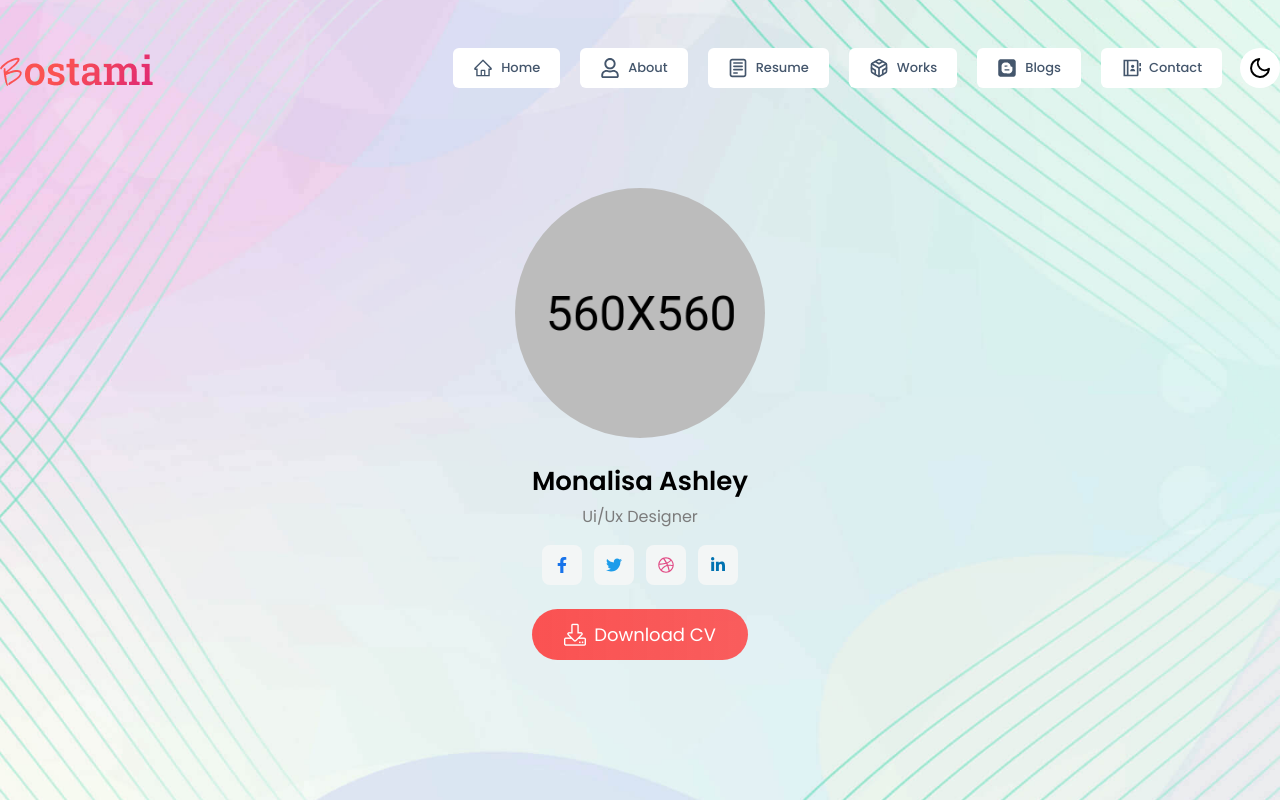
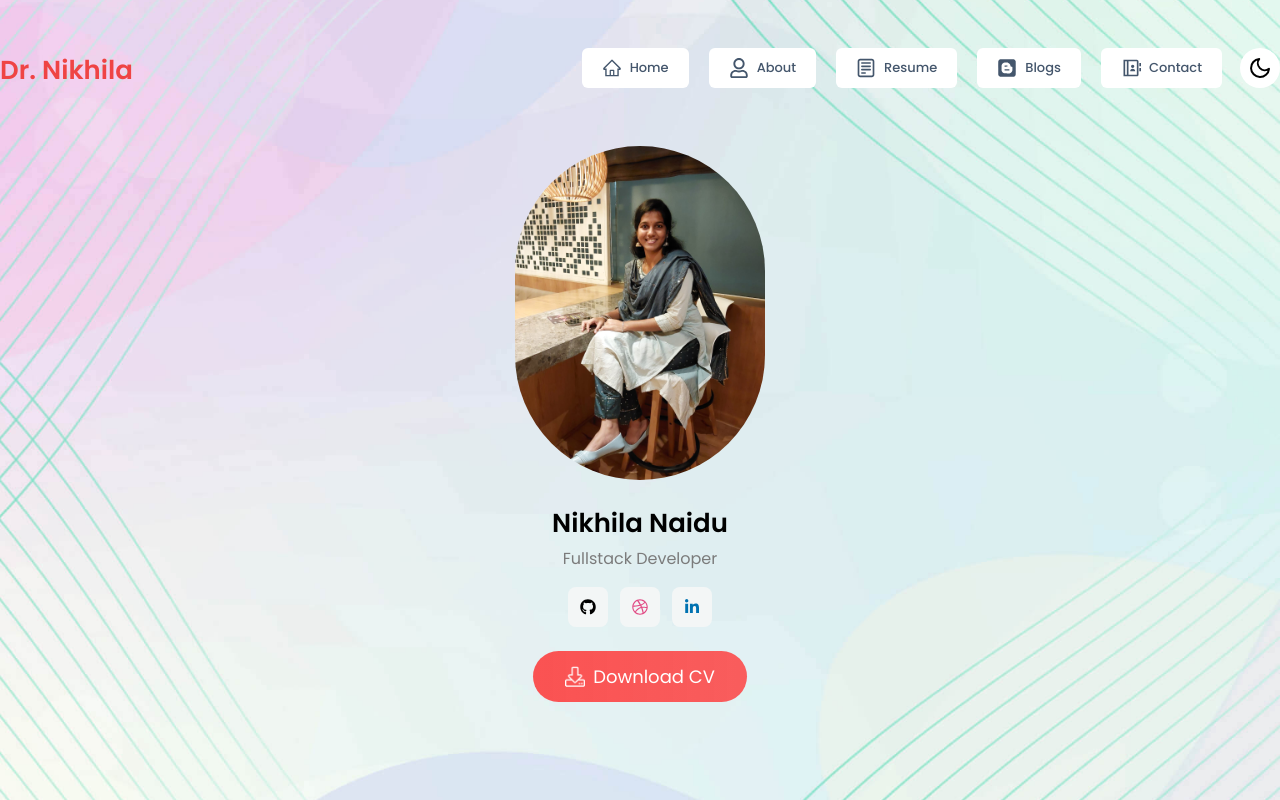
Before and after one commit to nikhila-naidu/portfolio, a Next.js app: page /home in a window 1280 px wide. Built offline with nearby package versions, Linux system fonts and the light colour scheme.

Commit message:
chore: home page

```diff
--- a/components/footer/Footer.jsx
+++ b/components/footer/Footer.jsx
@@ -1,16 +1,16 @@
 const Footer = () => {
   return (
-    <footer className="overflow-hidden rounded-b-2xl bg-slate-50 dark:bg-black">
-      <div className="container">
-        <p className="text-center py-6 text-gray-lite  dark:text-color-910 ">
-          &copy; {new Date().getFullYear()} All Rights Reserved by{" "}
+    <footer className='overflow-hidden rounded-b-2xl bg-slate-50 dark:bg-black'>
+      <div className='container'>
+        <p className='text-center py-6 text-gray-lite  dark:text-color-910 '>
+          &copy; {new Date().getFullYear()} All Rights Reserved by{' '}
           <a
-            className="hover:text-[#FA5252] duration-300 transition"
-            href="https://themeforest.net/user/ib-themes"
-            target="_blank"
-            rel="noopener noreferrer"
+            className='hover:text-[#FA5252] duration-300 transition'
+            href='https://github.com/nikhila-naidu'
+            target='_blank'
+            rel='noopener noreferrer'
           >
-            ib-themes
+            Nikhila
           </a>
           .
         </p>
--- a/components/header/Header.jsx
+++ b/components/header/Header.jsx
@@ -1,51 +1,52 @@
-import { AiOutlineMenu, AiOutlineClose } from "react-icons/ai";
-import Link from "next/link";
-import { useState } from "react";
-import HeaderMenu from "../../data/HeaderMenu";
-import Image from "next/image";
-import DarkMode from "../mode/DarkMode";
-import DarkModeMobile from "../mode/DarkModeMobile";
-import { isActiveLink } from "../../utilis/linkActiveChecker";
-import { useRouter } from "next/router";
+import { AiOutlineMenu, AiOutlineClose } from 'react-icons/ai';
+import Link from 'next/link';
+import { useState } from 'react';
+import HeaderMenu from '../../data/HeaderMenu';
+import Image from 'next/image';
+import DarkMode from '../mode/DarkMode';
+import DarkModeMobile from '../mode/DarkModeMobile';
+import { isActiveLink } from '../../utilis/linkActiveChecker';
+import { useRouter } from 'next/router';
 
 const Header = () => {
   const [menuOpen, setMenuOpen] = useState(false);
   const router = useRouter();
 
   return (
-    <div className="z-50 ">
-      <div className="container">
+    <div className='z-50 '>
+      <div className='container'>
         {/* Header menu start  */}
-        <header className="flex justify-between items-center fixed top-0 left-0 w-full lg:static z-[1111111111]  ">
-          <div className=" flex justify-between w-full px-4 lg:px-0 bg-[#F3F6F6] lg:bg-transparent lg:dark:bg-transparent dark:bg-black ">
-            <div className="flex justify-between w-full items-center space-x-4 lg:my-8 my-5 ">
-              <Link className="text-5xl font-semibold" href="/">
+        <header className='flex justify-between items-center fixed top-0 left-0 w-full lg:static z-[1111111111]  '>
+          <div className=' flex justify-between w-full px-4 lg:px-0 bg-[#F3F6F6] lg:bg-transparent lg:dark:bg-transparent dark:bg-black '>
+            <div className='flex justify-between w-full items-center space-x-4 lg:my-8 my-5 '>
+              <Link className='text-5xl font-semibold' href='/'>
                 {/* website logo  */}
 
-                <Image
+                {/* <Image
                   className="h-[28px] lg:h-[32px]"
                   width={153}
                   height={26}
                   priority
                   src="/images/logo/logo.png"
                   alt="logo"
-                />
+                /> */}
+                <div className='text-red-500 dark:text-gray '>Dr. Nikhila</div>
               </Link>
 
               {/* start mobile menu toggle and mode btn */}
-              <div className="flex items-center">
+              <div className='flex items-center'>
                 <DarkModeMobile />
                 {!menuOpen ? (
                   <span
                     onClick={() => setMenuOpen(!menuOpen)}
-                    className="lg:opacity-0 lg:invisible visible opacity-100  bg-[#ef4060] w-[40px] h-[40px] rounded-full flex justify-center cursor-pointer items-center text-white dark:text-white text-3xl ml-3 "
+                    className='lg:opacity-0 lg:invisible visible opacity-100  bg-[#ef4060] w-[40px] h-[40px] rounded-full flex justify-center cursor-pointer items-center text-white dark:text-white text-3xl ml-3 '
                   >
                     <AiOutlineMenu />
                   </span>
                 ) : (
                   <span
                     onClick={() => setMenuOpen(!menuOpen)}
-                    className="lg:opacity-0 cursor-pointer lg:invisible visible opacity-100  bg-[#ef4060] w-[40px] h-[40px] rounded-full flex justify-center items-center text-white text-3xl ml-3 "
+                    className='lg:opacity-0 cursor-pointer lg:invisible visible opacity-100  bg-[#ef4060] w-[40px] h-[40px] rounded-full flex justify-center items-center text-white text-3xl ml-3 '
                   >
                     <AiOutlineClose />
                   </span>
@@ -59,28 +60,28 @@ const Header = () => {
           {/* mobile nav menu start */}
           <nav
             className={`${
-              menuOpen ? "block  dark:bg-black   " : "hidden lg:block"
+              menuOpen ? 'block  dark:bg-black   ' : 'hidden lg:block'
             }`}
           >
             {/* Menu items start  */}
             <ul
               className={`${
                 menuOpen
-                  ? "block lg:hidden  absolute left-0 rounded-b-[20px] top-20 z-[22222222222222] w-full bg-white dark:bg-[#212425] drop-shadow-lg py-4 "
-                  : "flex my-12 "
+                  ? 'block lg:hidden  absolute left-0 rounded-b-[20px] top-20 z-[22222222222222] w-full bg-white dark:bg-[#212425] drop-shadow-lg py-4 '
+                  : 'flex my-12 '
               }`}
             >
               {HeaderMenu.map((item) => (
-                <li key={item.id} className="mb-1">
+                <li key={item.id} className='mb-1'>
                   <Link
                     className={`${
                       isActiveLink(item.routePath, router.asPath)
-                        ? "rounded-md  cursor-pointer font-poppins bg-white text-gray-lite font-medium mx-2.5 flex text-xtiny py-2.5 px-2 md:px-4 xl:px-5 items-center transition-all duration-300 ease-in-out dark:hover:text-white dark:bg-[#212425] hover:text-white hover:bg-gradient-to-r from-[#FA5252] to-[#DD2476] dark:text-[#A6A6A6] linked bg-gradient-to-r "
-                        : "px-2 rounded-md  cursor-pointer font-poppins bg-white text-gray-lite font-medium mx-2.5 flex text-xtiny py-2.5 md:px-4 xl:px-5 items-center transition-all duration-300 ease-in-out dark:hover:text-white dark:bg-[#212425] hover:text-white hover:bg-gradient-to-r from-[#FA5252] to-[#DD2476] dark:text-[#A6A6A6]"
+                        ? 'rounded-md  cursor-pointer font-poppins bg-white text-gray-lite font-medium mx-2.5 flex text-xtiny py-2.5 px-2 md:px-4 xl:px-5 items-center transition-all duration-300 ease-in-out dark:hover:text-white dark:bg-[#212425] hover:text-white hover:bg-gradient-to-r from-[#FA5252] to-[#DD2476] dark:text-[#A6A6A6] linked bg-gradient-to-r '
+                        : 'px-2 rounded-md  cursor-pointer font-poppins bg-white text-gray-lite font-medium mx-2.5 flex text-xtiny py-2.5 md:px-4 xl:px-5 items-center transition-all duration-300 ease-in-out dark:hover:text-white dark:bg-[#212425] hover:text-white hover:bg-gradient-to-r from-[#FA5252] to-[#DD2476] dark:text-[#A6A6A6]'
                     } `}
                     href={item.routePath}
                   >
-                    <span className="mr-2 text-xl">{item.icon}</span>
+                    <span className='mr-2 text-xl'>{item.icon}</span>
                     {item.name}
                   </Link>
                 </li>
--- a/components/hero/Hero.jsx
+++ b/components/hero/Hero.jsx
@@ -1,39 +1,47 @@
-import Image from "next/image";
-import Social from "../social/Social";
+import Image from 'next/image';
+import Social from '../social/Social';
 
 const Hero = () => {
   return (
     <div
-      className="flex flex-col items-center h-[100vh] md:h-[90vh] lg:h-[80vh]  xl:h-[71vh]  justify-center"
-      data-aos="fade"
+      className='flex flex-col items-center h-[100vh] md:h-[90vh] lg:h-[80vh]  xl:h-[71vh]  justify-center'
+      data-aos='fade'
     >
       <Image
-        className="rounded-full w-[250px] h-[250px] 2xl:w-[280px] 2xl:h-[280px]"
-        src="/images/about/avatar.jpg"
+        className='rounded-full '
+        src='/images/about/avatar.jpg'
         width={250}
         height={250}
         priority
-        alt="hero image"
+        alt='hero image'
       />
-      <h3 className="mt-6 mb-1 text-5xl font-semibold dark:text-white">
-        Monalisa Ashley
+      <h3 className='mt-6 mb-1 text-5xl font-semibold dark:text-white '>
+        Nikhila Naidu
       </h3>
-      <p className="mb-4 text-[#7B7B7B]">Ui/Ux Designer</p>
+      <p className='mb-4 text-[#7B7B7B]'>Fullstack Developer</p>
       {/* Avatar Info End */}
 
       {/* Social information start */}
-      <div className="flex space-x-3">
+      <div className='flex space-x-3'>
         <Social />
       </div>
       {/* Social information start */}
 
       {/* Dowanload button start */}
       <a
-        href="/images/cv.pdf"
+        href='/images/cv.pdf'
         download
-        className="flex items-center bg-gradient-to-r from-[#FA5252] to-[#DD2476] duration-200 transition ease-linear hover:bg-gradient-to-l from-[#DD2476]  to-[#fa5252ef] px-8 py-3 text-lg text-white rounded-[35px] mt-6"
+        className='flex items-center bg-gradient-to-r from-[#FA5252] to-[#DD2476] duration-200 transition ease-linear hover:bg-gradient-to-l from-[#DD2476]  to-[#fa5252ef] px-8 py-3 text-lg text-white rounded-[35px] mt-6'
       >
-        <img src="/images/download.png" alt="icon" className="mr-2" />
+        <Image
+          className='mr-2'
+          src='/images/download.png'
+          width={20}
+          height={20}
+          // priority
+          alt='icon'
+        />
+        {/* <img src='/images/download.png' alt='icon' className='mr-2' /> */}
         Download CV
       </a>
 
--- a/components/seo/Seo.jsx
+++ b/components/seo/Seo.jsx
@@ -1,12 +1,9 @@
-import Head from "next/head";
+import Head from 'next/head';
 
 const Seo = ({ pageTitle }) => (
   <>
     <Head>
-      <title>
-        {pageTitle &&
-          `${pageTitle} || Bostami - Tailwind CSS  Personal Portfolio React Nextjs Template}`}
-      </title>
+      <title>{pageTitle && `${pageTitle} || Nikhila Portfolio`}</title>
     </Head>
   </>
 );
--- a/components/social/Social.jsx
+++ b/components/social/Social.jsx
@@ -3,33 +3,34 @@ import {
   FaFacebookF,
   FaLinkedinIn,
   FaTwitter,
-} from "react-icons/fa";
+  FaGithub,
+} from 'react-icons/fa';
 
 const Social = () => {
   const socialContent = [
-    {
-      id: 1,
-      link: "https://www.facebook.com/",
-      icon: <FaFacebookF />,
-      iconClass: "text-[#1773EA]",
-    },
+    // {
+    //   id: 1,
+    //   link: "https://www.facebook.com/",
+    //   icon: <FaFacebookF />,
+    //   iconClass: "text-[#1773EA]",
+    // },
     {
       id: 2,
-      link: "https://twitter.com/",
-      icon: <FaTwitter />,
-      iconClass: "text-[#1C9CEA]",
+      link: 'https://github.com/nikhila-naidu',
+      icon: <FaGithub />,
+      // iconClass: 'text-[#1C9CEA]',
     },
     {
       id: 3,
-      link: "https://dribbble.com/",
+      link: 'https://dribbble.com/',
       icon: <FaDribbble />,
-      iconClass: "text-[#e14a84]",
+      iconClass: 'text-[#e14a84]',
     },
     {
       id: 4,
-      link: "https://www.linkedin.com/",
+      link: 'https://www.linkedin.com/in/nikhila-naidu-ab2535263/',
       icon: <FaLinkedinIn />,
-      iconClass: "text-[#0072b1]",
+      iconClass: 'text-[#0072b1]',
     },
   ];
 
@@ -38,8 +39,8 @@ const Social = () => {
       {socialContent.map((item) => (
         <a
           href={item.link}
-          target="_blank"
-          rel="noopener noreferrer"
+          target='_blank'
+          rel='noopener noreferrer'
           key={item.id}
         >
           <span className={`socialbtn ${item.iconClass}`}>{item.icon}</span>
--- a/data/HeaderMenu.js
+++ b/data/HeaderMenu.js
@@ -23,12 +23,12 @@ module.exports = [
     routePath: "/resume",
     icon: <CgNotes />,
   },
-  {
-    id: "03",
-    name: "Works",
-    routePath: "/works",
-    icon: <FiCodesandbox />,
-  },
+  // {
+  //   id: "03",
+  //   name: "Works",
+  //   routePath: "/works",
+  //   icon: <FiCodesandbox />,
+  // },
   {
     id: "04",
     name: "Blogs",
```
Also changed, not shown: public/images/about/avatar-old.jpg (added), public/images/about/avatar.jpg.
